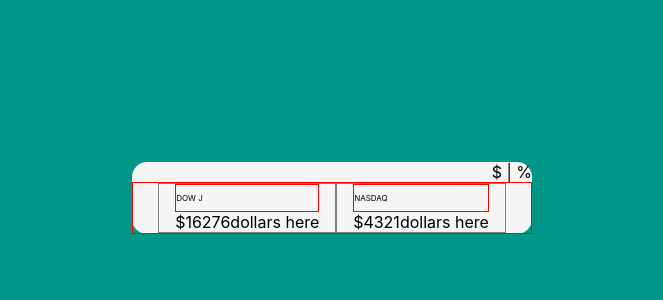
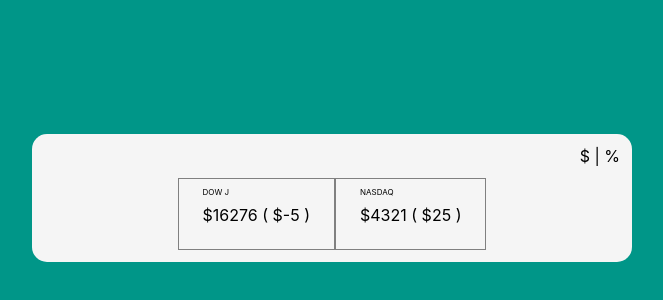
Before and after one commit to davidbarr2/StockTicker, a React (Create React App) app in the folder front-end/: page / in a window 1280 px wide. Shown: the part 202-502 px from the top of the page, without its empty margins (308-971 px from the left). Built offline with nearby package versions, Linux system fonts and the light colour scheme.

Commit message:
unit changing working

```diff
--- a/front-end/src/components/Card.js
+++ b/front-end/src/components/Card.js
@@ -44,12 +44,12 @@ class Card extends React.Component {
         return (
             <CardDiv>
                 <CardHeaderDiv>
-                    <UnitsOfChangePicker/>
+                    <UnitsOfChangePicker setter={(newValue)=>this.setState({changeUnitsIsDollar: newValue})}/>
                 </CardHeaderDiv>
                 <TickerContainer>
                     {
                         Object.entries(this.state.stocks).map(([key, value], i) => (
-                            <Ticker symbol={key} info={value} {...this.state}></Ticker>
+                            <Ticker symbol={key} info={value} changeUnitsIsDollar={this.state.changeUnitsIsDollar}></Ticker>
                         ))
                     }
                 </TickerContainer>
@@ -61,7 +61,7 @@ class Card extends React.Component {
 const CardDiv = styled.div`
     border-radius: 15px;
     background: whitesmoke;
-    width: 400px;
+    width: 600px;
     margin: 2%;
 `
 
@@ -74,7 +74,6 @@ const CardHeaderDiv = styled.div`
 const TickerContainer = styled.div`
     display: flex;
     justify-content: center;
-    border: 1px solid red;
 `
 
 export default Card;
--- a/front-end/src/components/Ticker.js
+++ b/front-end/src/components/Ticker.js
@@ -4,9 +4,10 @@ import TickerHeader from './TickerHeader'
 
 class Ticker extends React.Component {
 
-  currencyFormatter = new Intl.NumberFormat('en-US', {
-    style: 'currency',
-    currency: 'USD'
+  percentFormatter = new Intl.NumberFormat('en-US', {
+    style: 'percent',
+    minimumFractionDigits: 2,
+    signDisplay: 'always'
   })
 
   render(){
@@ -15,10 +16,10 @@ class Ticker extends React.Component {
         <TickerHeader symbol={this.props.symbol}/>
           <span>${this.props.info.end}</span>
           {
-            this.props.changeUnitsIsDollar && <span>dollars here</span>
+            this.props.changeUnitsIsDollar && <span> ( ${this.props.info.change} )</span>
           }
           {
-            !this.props.changeUnitsIsDollar && <span>percent here</span>
+            !this.props.changeUnitsIsDollar && <span> ({this.percentFormatter.format(this.props.info.change / this.props.info.start)})</span>
           }
       </TickerBox>
     );
@@ -28,7 +29,8 @@ class Ticker extends React.Component {
 
 const TickerBox = styled.div`
   border: 1px solid grey;
-  padding: 0 4%;
+  padding: 0 4% 4% 4%;
+  margin-bottom: 2%;
 `
 
 
--- a/front-end/src/components/TickerHeader.js
+++ b/front-end/src/components/TickerHeader.js
@@ -13,7 +13,6 @@ class TickerHeader extends React.Component {
 }
 
 const TickerHeaderDiv = styled.div`
-    border: 1px solid red;
     font-size: 8px;
     margin-top: 0;
 `
--- a/front-end/src/components/UnitsOfChangePicker.js
+++ b/front-end/src/components/UnitsOfChangePicker.js
@@ -1,16 +1,24 @@
 import React, {useEffect} from 'react'
 import styled from 'styled-components'
 
-function UnitsOfChangePicker() {
+function UnitsOfChangePicker({setter}) {
+
+  function changeUnits(newValue){
+    setter(newValue)
+  }
 
   return (
-    <div>
-        <span>$</span>
+    <UnitPickerDiv>
+        <span onClick={()=>changeUnits(true)}>$</span>
         <span> | </span>
-        <span>%</span>
-    </div>
+        <span onClick={()=>changeUnits(false)}>%</span>
+    </UnitPickerDiv>
   );
 }
 
+const UnitPickerDiv = styled.div`
+  padding: 2%;
+`
+
 
 export default UnitsOfChangePicker;
```
